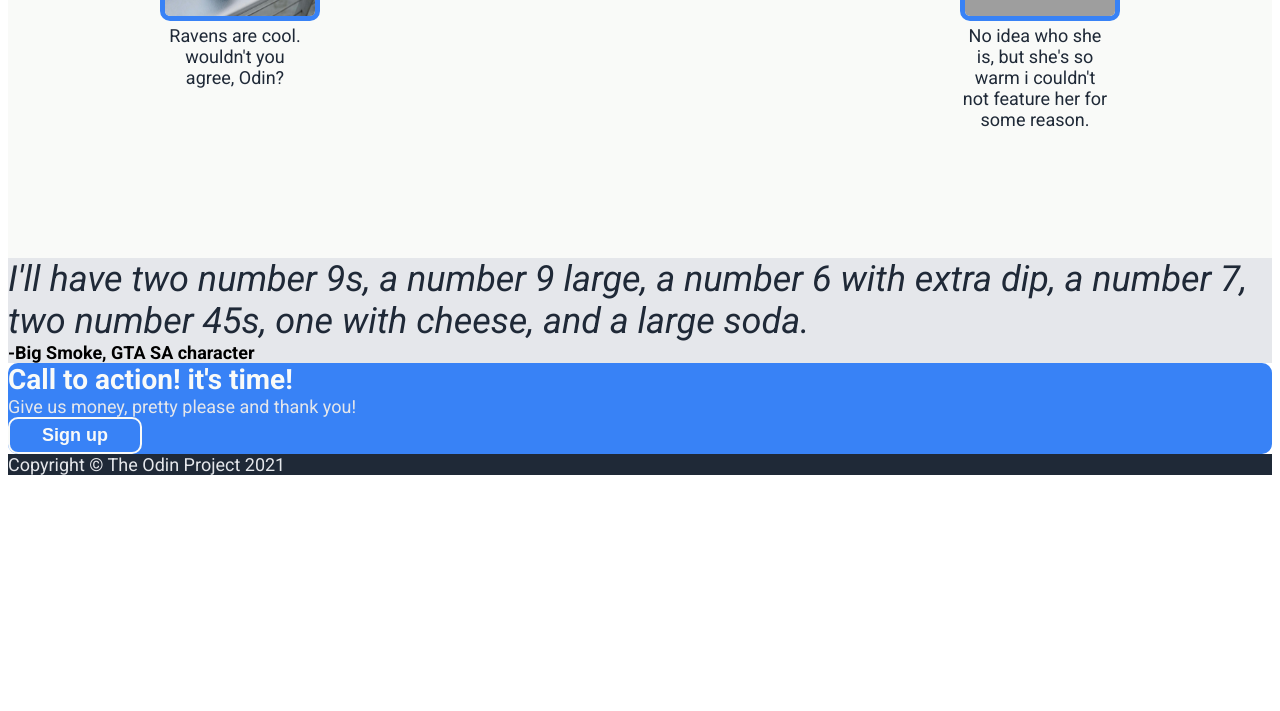
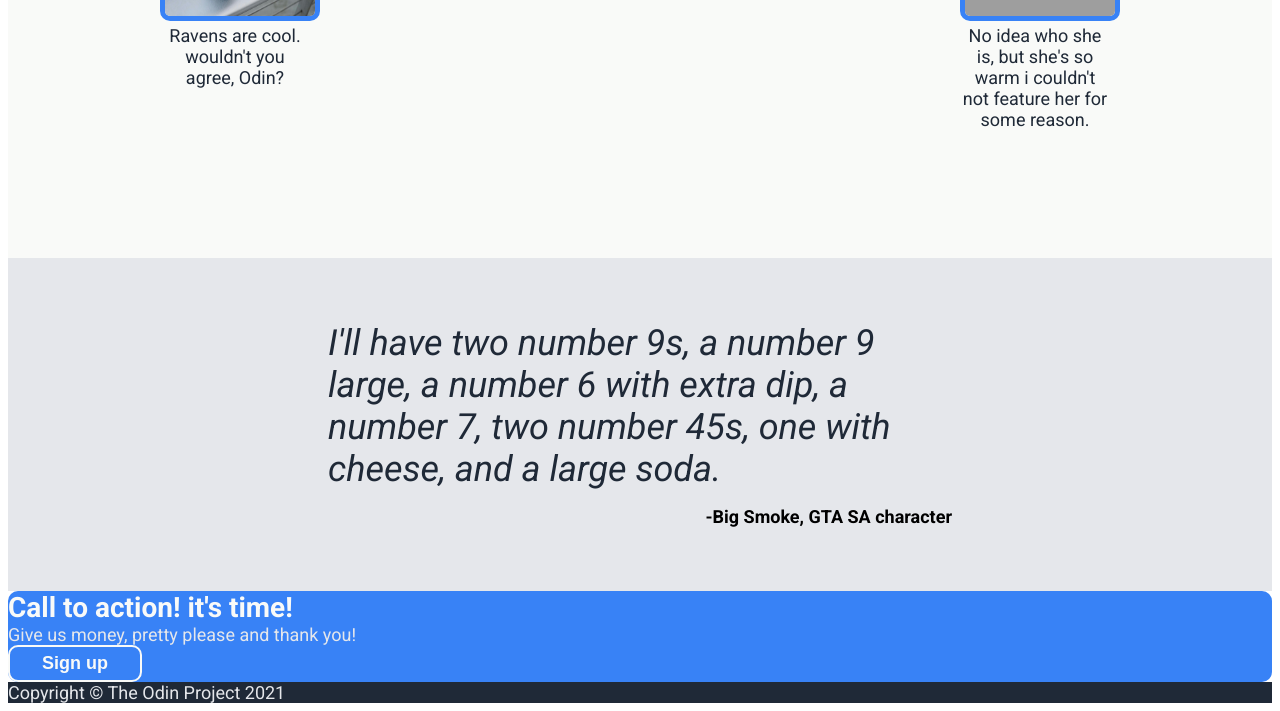
Before and after one commit to JacksonSkellington/odin-landing-page, a plain HTML site: page index.html in a window 1280 px wide. Shown: the part 1012-1723 px from the top of the page. Before the commit the page ends 1495 px from the top, so only its background shows below. Drawn offline with Linux system fonts and the light colour scheme; grey boxes are pictures that could not be loaded.

Commit message:
tested flex on qoute section

```diff
--- a/styles.css
+++ b/styles.css
@@ -142,6 +142,13 @@ a:hover {
 
 .qoute-section {
 	background-color: #E5E7EB;
+	padding: 64px 128px;
+	padding-right: 25vw;
+	padding-left: 25vw;
+	display: flex;
+	flex-direction: column;
+	align-items: center;
+	gap: 16px;
 }
 
 .qoute-body {
@@ -154,6 +161,7 @@ a:hover {
 .qoute-author {
 	font-size: 18px;
 	font-weight: 700;
+	align-self: flex-end;
 }
 
 /* Call to action section */
```
